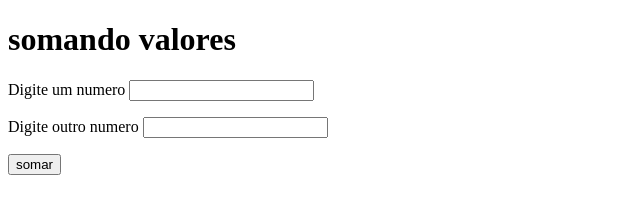
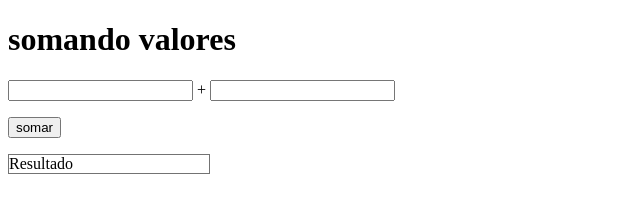
Before and after one commit to AlexPereiraBorges/javascript, a plain HTML site: page aula10/exer002.html in a window 1280 px wide. Shown: the whole page, without its empty margins (0-640 px from the left). Drawn offline with Linux system fonts and the light colour scheme.

Commit message:
Update exer002.html

```diff
--- a/aula10/exer002.html
+++ b/aula10/exer002.html
@@ -6,25 +6,25 @@
     <meta name="viewport" content="width=device-width, initial-scale=1.0">
     <title>Document</title>
     <style>
-        p {
-            text-align: left;
+        div#res {
+            border: 1px solid rgba(0, 0, 0, 0.548);
+            width: 200px;
         }
     </style>
 </head>
 <body>
     <h1>somando valores</h1>
     <p>
-        <label for="inumero">Digite um numero</label>
-        <input type="number" name="numero" id="inumero">
+        <!-- <label for="inumero">Digite um numero</label> -->
+        <input type="number" name="numero" id="inumero"> +
+
+        <!-- <label for="inumero2">Digite outro numero</label> -->
+        <input type="number" name="numero2" id="inumero2" required>
     </p>
     <p>
-        <label for="inumero2">Digite outro numero</label>
-        <input type="number" name="numero2" id="inumero2">
+        <input type="button" value="somar" onclick="somar()" required>
     </p>
-    <p>
-        <input type="button" value="somar" onclick="somar()">
-    </p>
-    <div id="res"> </div>
+    <div id="res">Resultado</div>
     <script>
 
         function somar() {
@@ -34,7 +34,7 @@
             var n1 = Number(num1.value)
             var n2 = Number(num2.value)
             var s = n1 + n2
-            res.innerHTML = `a soma de ${n1} e ${n2} e ${s}`
+            res.innerHTML = `a soma de ${n1} + ${n2} e ${s}`
         }
     </script>
 </body>
```
